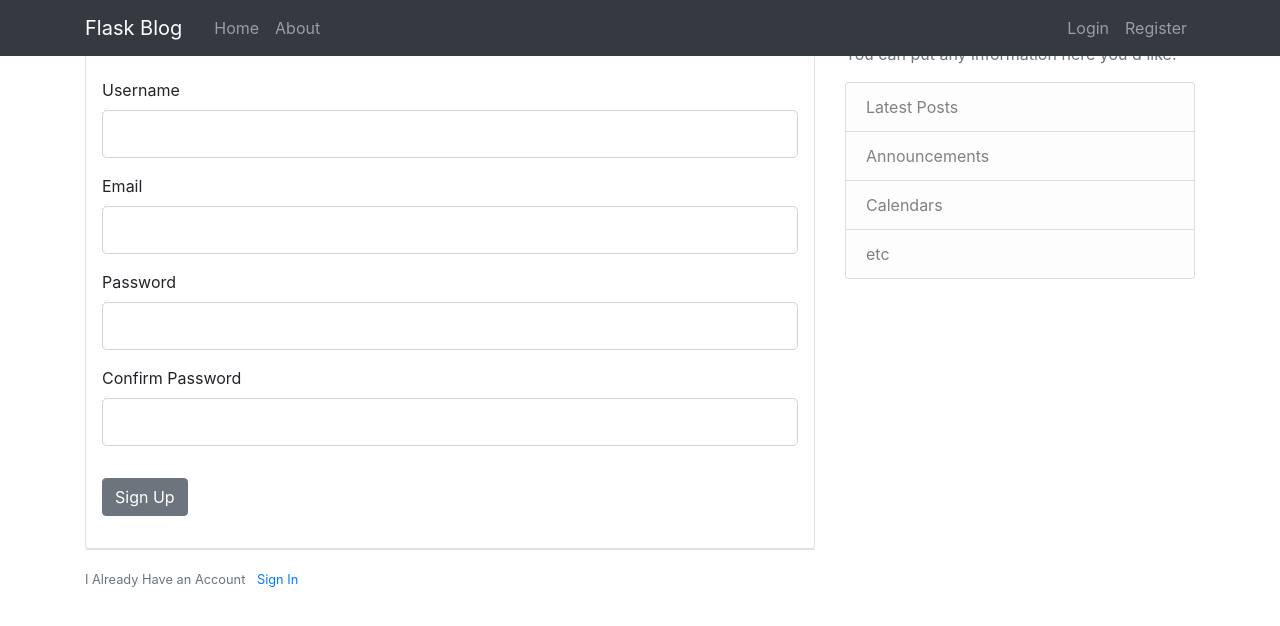
After one commit to WojciechGalecki/python_flask_blog_app, a Flask app: page /register in a window 1280 px wide. The commit adds this page. Shown: the top 626 px of the page. Run offline with Flask 2, Linux system fonts and the light colour scheme; some libraries are stand-ins or nearby versions.

Commit message:
implemented register and login operation

```diff
--- a/flaskblog.py
+++ b/flaskblog.py
@@ -1,6 +1,8 @@
-from flask import Flask, render_template, url_for
+from flask import Flask, render_template, url_for, flash, redirect
+from forms import RegistrationForm, LoginForm
 
 APP = Flask(__name__)
+APP.config['SECRET_KEY'] = 'c653233b9d1669785d0360758cfc01e0'
 
 # temp data
 POSTS = [
@@ -30,5 +32,25 @@ def about():
     return render_template('about.html', title='About')
 
 
+@APP.route("/register", methods=['GET', 'POST'])
+def register():
+    form = RegistrationForm()
+    if form.validate_on_submit():
+        flash(f'Successfully created account for {form.username.data}!', 'success')
+        return redirect(url_for('home'))
+    return render_template('register.html', title='Register', form=form)
+
+
+@APP.route("/login", methods=['GET', 'POST'])
+def login():
+    form = LoginForm()
+    if form.validate_on_submit():
+        flash('You have been logged in!', 'success')
+        return redirect(url_for('home'))
+    else:
+        flash('Invalid username or password!', 'danger')
+    return render_template('login.html', title='Login', form=form)
+
+
 if __name__ == '__main__':
     APP.run(debug=True)
--- /dev/null
+++ b/forms.py
@@ -0,0 +1,18 @@
+from flask_wtf import FlaskForm
+from wtforms import StringField, PasswordField, SubmitField, BooleanField
+from wtforms.validators import DataRequired, Length, Email, EqualTo
+
+
+class RegistrationForm(FlaskForm):
+    username = StringField('Username', validators=[DataRequired(), Length(min=3, max=20)])
+    email = StringField('Email', validators=[DataRequired(), Email()])
+    password = PasswordField('Password', validators=[DataRequired(), Length(min=5)])
+    confirm_password = PasswordField('Confirm Password', validators=[DataRequired(), EqualTo('password')])
+    submit = SubmitField('Sign Up')
+
+
+class LoginForm(FlaskForm):
+    email = StringField('Email', validators=[DataRequired(), Email()])
+    password = PasswordField('Password', validators=[DataRequired(), Length(min=5)])
+    remember = BooleanField('Remember Me')
+    submit = SubmitField('Login')
--- a/templates/layout.html
+++ b/templates/layout.html
@@ -28,13 +28,13 @@
             </button>
             <div class="collapse navbar-collapse" id="navbarToggle">
                 <div class="navbar-nav mr-auto">
-                    <a class="nav-item nav-link" href="/">Home</a>
-                    <a class="nav-item nav-link" href="/about">About</a>
+                    <a class="nav-item nav-link" href="{{ url_for('home') }}">Home</a>
+                    <a class="nav-item nav-link" href="{{ url_for('about') }}">About</a>
                 </div>
                 <!-- Navbar Right Side -->
                 <div class="navbar-nav">
-                    <a class="nav-item nav-link" href="/login">Login</a>
-                    <a class="nav-item nav-link" href="/register">Register</a>
+                    <a class="nav-item nav-link" href="{{ url_for('login') }}">Login</a>
+                    <a class="nav-item nav-link" href="{{ url_for('register') }}">Register</a>
                 </div>
             </div>
         </div>
@@ -43,6 +43,15 @@
 <main role="main" class="container">
     <div class="row">
         <div class="col-md-8">
+            {% with messages = get_flashed_messages(with_categories=true) %}
+                {% if messages %}
+                    {% for category, message in messages %}
+                        <div class="alert alert-{{ category }}">
+                            {{ message }}
+                        </div>
+                    {% endfor %}
+                {% endif %}
+            {% endwith %}
             {% block content %}{% endblock %}
         </div>
         <div class="col-md-4">
--- /dev/null
+++ b/templates/register.html
@@ -0,0 +1,72 @@
+{% extends "layout.html" %}
+{% block content %}
+<div class="card p-3">
+    <form method="POST" action="">
+        {{ form.hidden_tag() }}
+        <fieldset class="form-group">
+            <legend class="border-bottom mb-4">Join Us</legend>
+            <div class="form-group">
+                {{ form.username.label(class="form-control-label") }}
+                    {% if form.username.errors%}
+                        {{ form.username(class="form-control form-control-lg is-invalid") }}
+                            <div class="invalid-feedback">
+                                {% for error in form.username.errors %}
+                                    <span>{{ error }}</span>
+                                {% endfor %}
+                            </div>
+                    {% else %}
+                        {{ form.username(class="form-control form-control-lg") }}
+                {% endif %}
+            </div>
+            <div class="form-group">
+                {{ form.email.label(class="form-control-label") }}
+                    {% if form.email.errors%}
+                        {{ form.email(class="form-control form-control-lg is-invalid") }}
+                            <div class="invalid-feedback">
+                                {% for error in form.email.errors %}
+                                    <span>{{ error }}</span>
+                                {% endfor %}
+                            </div>
+                    {% else %}
+                        {{ form.email(class="form-control form-control-lg") }}
+                {% endif %}
+            </div>
+            <div class="form-group">
+                {{ form.password.label(class="form-control-label") }}
+                    {% if form.password.errors%}
+                        {{ form.password(class="form-control form-control-lg is-invalid") }}
+                            <div class="invalid-feedback">
+                                {% for error in form.password.errors %}
+                                    <span>{{ error }}</span>
+                                {% endfor %}
+                            </div>
+                    {% else %}
+                        {{ form.password(class="form-control form-control-lg") }}
+                {% endif %}
+            </div>
+            <div class="form-group">
+               {{ form.confirm_password.label(class="form-control-label") }}
+                    {% if form.confirm_password.errors%}
+                        {{ form.confirm_password(class="form-control form-control-lg is-invalid") }}
+                            <div class="invalid-feedback">
+                                {% for error in form.confirm_password.errors %}
+                                    <span>{{ error }}</span>
+                                {% endfor %}
+                            </div>
+                    {% else %}
+                        {{ form.confirm_password(class="form-control form-control-lg") }}
+                {% endif %}
+            </div>
+        </fieldset>
+        <div class="form-group">
+            {{ form.submit(class="btn btn-secondary") }}
+        </div>
+    </form>
+</div>
+<div class="border-top pt-3">
+    <small class="text-muted">
+        <!-- url_for(name of a FUNCTION!!!)-->
+        I Already Have an Account <a class="ml-2" href="{{ url_for('login') }}">Sign In</a>
+    </small>
+</div>
+{% endblock content %}
```
Also changed, not shown: templates/login.html (added, +53 -0 lines).
